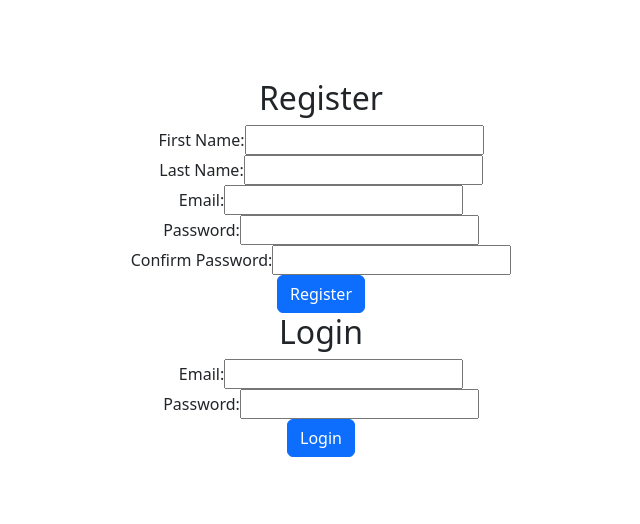
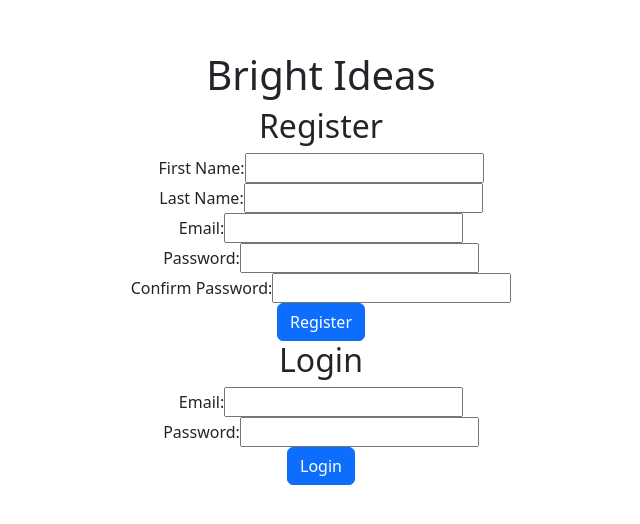
Before and after one commit to cgarika/Bright-Ideas, a React (Vite) app in the folder client/: page / in a window 1280 px wide. Shown: the part 132-656 px from the top of the page, without its empty margins (319-959 px from the left). Built offline with nearby package versions, Linux system fonts and the light colour scheme.

Commit message:
navbar update 1
navbar update 1

```diff
--- a/client/src/App.jsx
+++ b/client/src/App.jsx
@@ -5,7 +5,6 @@ import DisplayAll from "./views/DisplayAll";
 //import DisplayUser from "./views/DisplayUser";
 import Login from "./views/Login";
 import Navbar from "./components/Navbar";
-import Register from "./views/Register";
 import "./App.css";
 
 function App() {
@@ -19,7 +18,6 @@ function App() {
       <>
         <Navbar />
         <Routes>
-          {/* <Route path="/" element={<Register />} /> */}
           <Route path="/" element={<Login errors={errors} errorUpdater={errorUpdater} />}
           />
           <Route path="/bright_ideas" element={<DisplayAll />} />
--- a/client/src/components/Navbar.jsx
+++ b/client/src/components/Navbar.jsx
@@ -1,35 +1,34 @@
-import React from 'react'
-import { useLocation, Link } from 'react-router-dom'
+import React from 'react';
+import { useLocation, Link } from 'react-router-dom';
 
 const Navbar = () => {
-    const location = useLocation()
-
-    // Hide navbar completely if we're on the login page
-    if (location.pathname === '/') {
-        return null
-    }
+    const location = useLocation();
 
     return (
-        <nav className="navbar navbar-expand-lg navbar-dark bg-dark">
+        <nav>
             <div className="container">
-                <Link to="/display" className="navbar-brand">
-                    Bright Ideas
-                </Link>
+                <h1>Bright Ideas</h1>
 
-                {location.pathname !== '/display' && (
-                    <Link to="/display" className="btn btn-outline-light">
+                {/* Only show additional links if not on the login page */}
+                {location.pathname !== '/' && (
+                    <>
+                {/* Only show the "Back to Ideas" link if not on the "/bright_ideas" page */}
+                {location.pathname !== '/bright_ideas' && (
+                    <Link to="/bright_ideas">
                         Back to Ideas
                     </Link>
                 )}
 
-                <div className="ms-auto">
-                    <Link to="/" className="btn btn-danger">
-                        Logout
-                    </Link>
-                </div>
+                        <div>
+                            <Link to="/">
+                                Logout
+                            </Link>
+                        </div>
+                    </>
+                )}
             </div>
         </nav>
-    )
+    );
 }
 
-export default Navbar
+export default Navbar;
```
